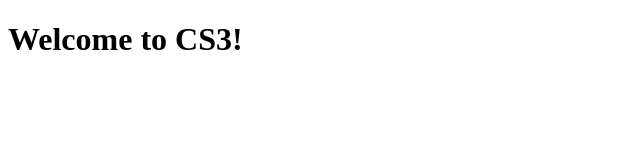
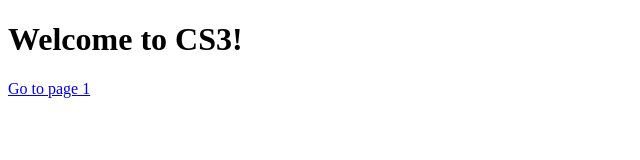
Before and after one commit to ReGiaaa/CS3-2023, a plain HTML site: page index.html in a window 1280 px wide. Shown: the full height of the page, 0-640 px from the left. Drawn offline with Linux system fonts and the light colour scheme.

Commit message:
Update index.html

```diff
--- a/index.html
+++ b/index.html
@@ -5,5 +5,6 @@
   </head>
   <body>
     <h1> Welcome to CS3!</h1>
+    <a href ="Page1.html"> Go to page 1 </a>
   </body>
 </html>
```
